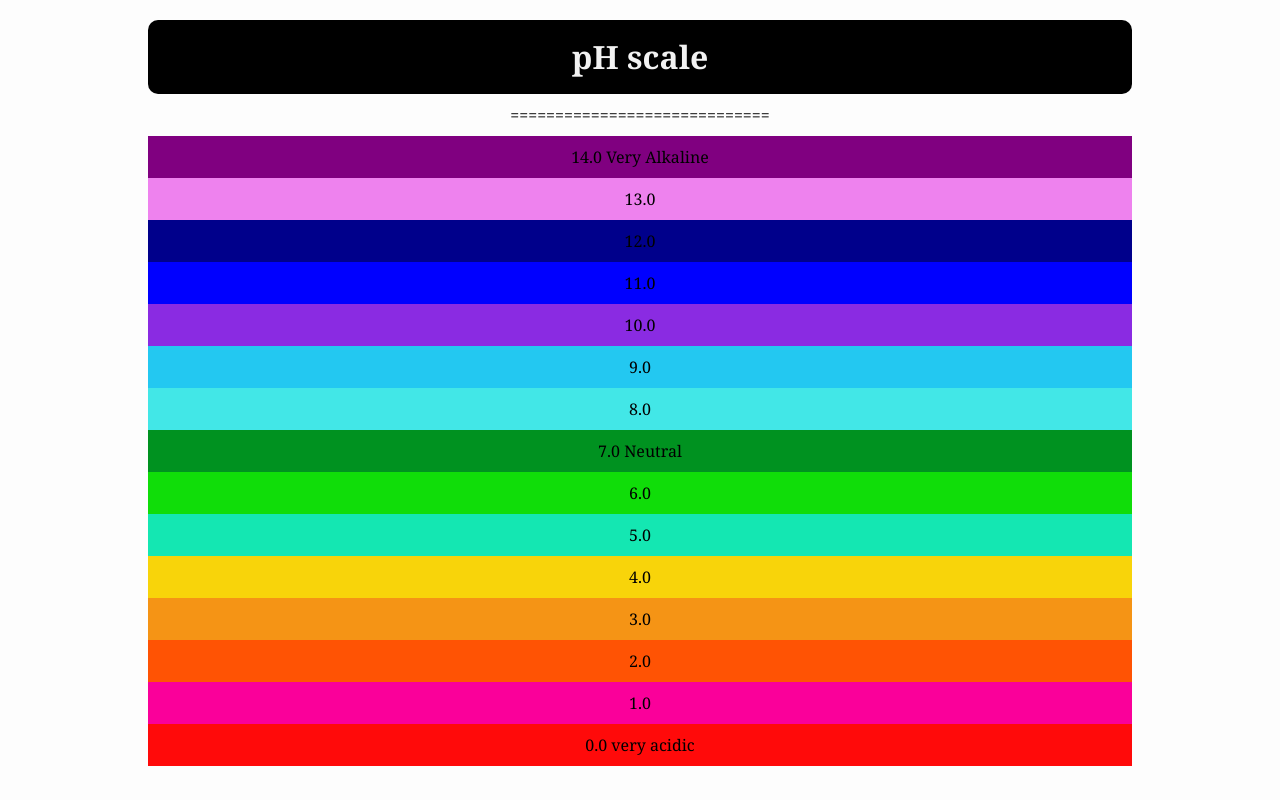
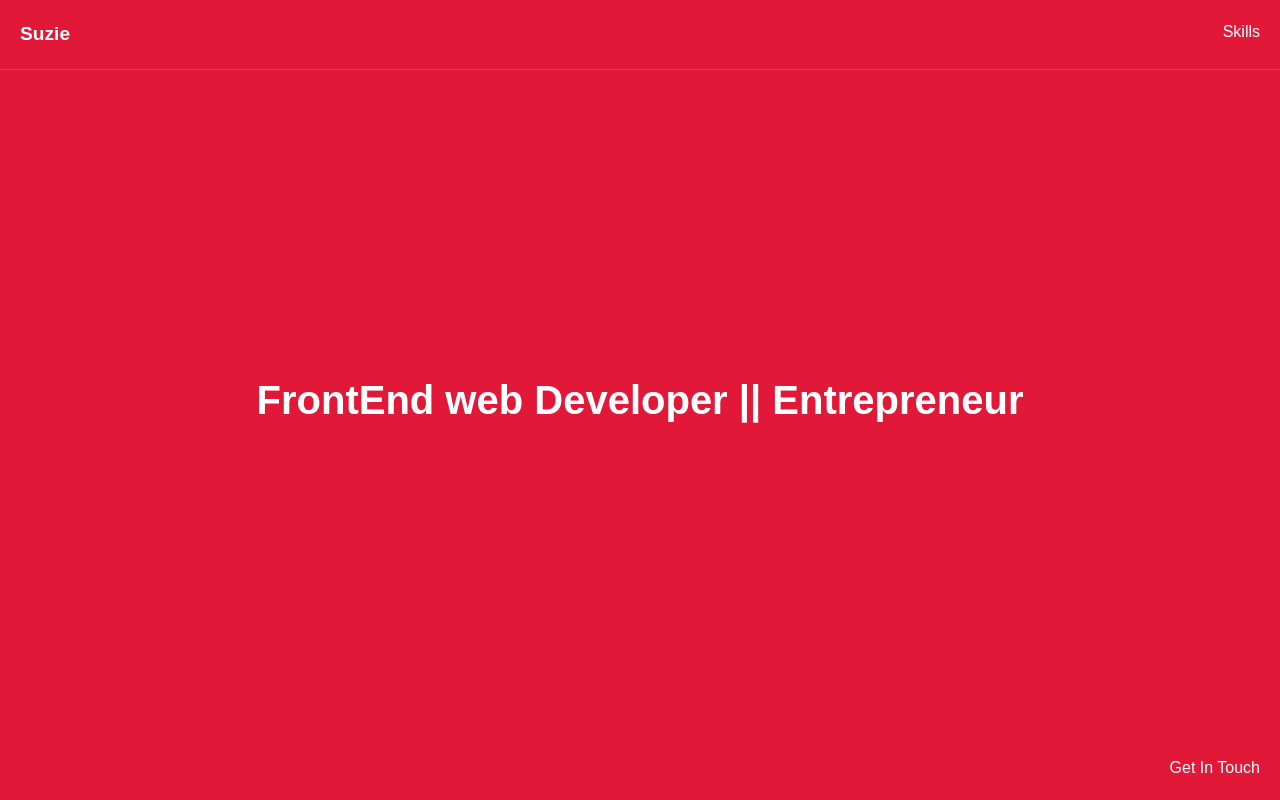
Before and after one commit to suhzie/demosite, a plain HTML site: page index.html in a window 1280 px wide. Drawn offline with Linux system fonts and the light colour scheme; files that its build step writes are made by us from their sources.

Commit message:
Add files via upload
Suzie's  code

```diff
--- a/index.html
+++ b/index.html
@@ -3,28 +3,49 @@
 <head>
     <meta charset="UTF-8">
     <meta name="viewport" content="width=device-width, initial-scale=1.0">
-    <meta http-equiv="X-UA-Compatible" content="ie=edge">
-    <title>pH ScaLE</title>
-    <!-- Custom CSS -->
-    <link rel="stylesheet" href="css/test.css">
+    <title>Dev folio</title>
+    <link rel="stylesheet" href="css/style.css">
 </head>
-<body>
-    <h1>pH scale</h1>
-    <p> =============================</p>
-    <p class="fourteen">14.0 Very Alkaline</p>
-    <p class="thirteen">13.0</p>
-    <p class="twelve">12.0</p>
-    <p class="eleven">11.0</p>
-    <p class="ten">10.0</p>
-    <p class="nine">9.0</p>
-    <p class="eight">8.0</p>
-    <p class="seven">7.0 Neutral</p>
-    <p class="six">6.0</p>
-    <p class="five">5.0</p>
-    <p class="four">4.0</p>
-    <p class="three">3.0</p>
-    <p class="two">2.0</p>
-    <p class="one">1.0</p>
-    <p class="zero">0.0 very acidic</p>
+<body class="position-fixed d-flex flex-column text-white bg-red">
+    <header class="page-header">
+        <nav class="d-flex justify-content-between">
+            <a href="#" class="logo"><strong>Suzie</strong></a>
+            <ul class="d-flex">
+                <li><a href="#">Skills</a></li>
+            </ul>
+        </nav>
+    </header>
+    <h1 class="position-absolute w-100 text-center heading"> FrontEnd web Developer || Entrepreneur</h1>
+    <a href="mailto: isiomasuzie@gmail.com" class="position-absolute contact">Get In Touch</a>
+    <section class="position-absolute d-flex align-items-center justify-content-center text-black bg-white skills-section"data-slideIn="to-top">
+        <button class="position-absolute skills-close" aria-label="Close Skills Section">X</button>
+        <div class=" d-flex chart-wrapper">
+            <ul class="chart-levels">
+                <li>Expert</li>
+                <li>Advanced</li>
+                <li>Intermediate</li>
+                <li>Beginner</li>
+                <li>Novice</li>
+            </ul>
+            <ul class="d-flex justify content-around align-items-end flex-grow-1 text-center bg-blackchart-skills">
+
+                <li class="position-relative bg-red" data-height="80%">
+                    <span class="position-absolute w-100">CSS</span>
+                  </li>
+                  <li class="position-relative bg-red" data-height="60%">
+                    <span class="position-absolute w-100">HTML</span>
+                  </li>
+                  <li class="position-relative bg-red" data-height="68%">
+                    <span class="position-absolute w-100">JavaScript</span>
+                  </li>
+                  <li class="position-relative bg-red" data-height="52%">
+                    <span class="position-absolute w-100">Python</span>
+                  </li>
+                  <li class="position-relative bg-red" data-height="42%">
+                    <span class="position-absolute w-100">Ruby</span>
+                  </li>
+            </ul>
+        </div>
+    </section>
 </body>
 </html>
--- /dev/null
+++ b/style.css
@@ -0,0 +1,148 @@
+/* RESET RUKES && HELPER CLASSES */
+/* ------------------------------------------------------------- */
+
+/* CSS VARIABLES */
+:root{
+    --black: #1a1a1a;
+    --white: #fff;
+    --red: #e21838;
+    --transition-delay: 0.85s;
+    --transition-delay-step: 0.3s;
+}
+/* Universal Selector */
+*{
+    padding: 0;
+    margin: 0;
+}
+ul{
+    list-style: none;
+}
+a{
+    text-decoration: none;
+    color: inherit;
+}
+button{
+    background: none;
+    border: none;
+    cursor: pointer;
+    outline: none;
+}
+.d-flex{
+    display: flex;
+}
+.flex-column{
+    flex-direction: column;
+}
+.justify-content-center {
+    justify-content: center;
+}
+.justify-content-between {
+    justify-content: space-between;
+}
+.justify-content-around {
+    justify-content: space-around;
+}
+.align-items-center {
+    align-items: center;
+}
+.align-items-end {
+    align-items: flex-end;
+}
+.flex-grow-1{
+    flex-grow: 1;
+}
+.w-100{
+    width: 100%;
+}
+.position-relative {
+    position: relative;
+}
+.position-fixed {
+    position: fixed;
+}
+.position-absolute {
+    position: absolute;
+}
+.text-center {
+    text-align: center;
+}
+.text-black {
+    color: var(--black);
+}
+.text-white {
+    color: var(--white);
+}
+.bg-black {
+    background: var(--black);
+}
+.bg-white {
+    background: var(--white);
+}
+.bg-red {
+    background: var(--red);
+}
+/* BODY
+–––––––––––––––––––––––––––––––––––––––––––––––––– */
+body {
+    top: 0;
+    right: 0;
+    bottom: 0;
+    left: 0;
+    font: 1rem/1.5 "Montserrat", sans-serif;
+    overflow: hidden;
+}
+/* HEADER
+–––––––––––––––––––––––––––––––––––––––––––––––––– */
+.page-header {
+    padding: 20px;
+    border-bottom: 1px solid #e93451;
+}
+.page-header li:not(:last-child) {
+    margin-right: 20px;
+}
+.page-header .logo {
+    font-size: 1.2rem;
+    z-index: 1;
+    transition: color 0.3s;
+}
+.window-opened .page-header .logo {
+    color: var(--black);
+    transition-delay: 0.8s;
+}
+/* HEADING
+–––––––––––––––––––––––––––––––––––––––––––––––––– */
+.heading {
+    top: 50%;
+    left: 50%;
+    transform: translate(-50%, -50%);
+    font-size: 2.5rem;
+}
+/* CONTACT
+–––––––––––––––––––––––––––––––––––––––––––––––––– */
+.contact {
+    bottom: 20px;
+    right: 20px;
+}
+/* SECTION
+–––––––––––––––––––––––––––––––––––––––––––––––––– */
+.skills-section {
+    top: 0;
+    right: 0;
+    bottom: 0;
+    left: 0;
+    transform: translateX(100%);
+    transition: transform 1s;
+}
+.window-opened .skills-section{
+    transform: none;
+}
+[data-slideIn="to-top"]{
+    transform: translateY(100%);
+}
+[data-slideIn="to-bottom"]{
+    transform: translateY(-100%);
+}
+[data-slideIn="to-right"]{
+    transform: translateX(-100%);
+
+}
```
